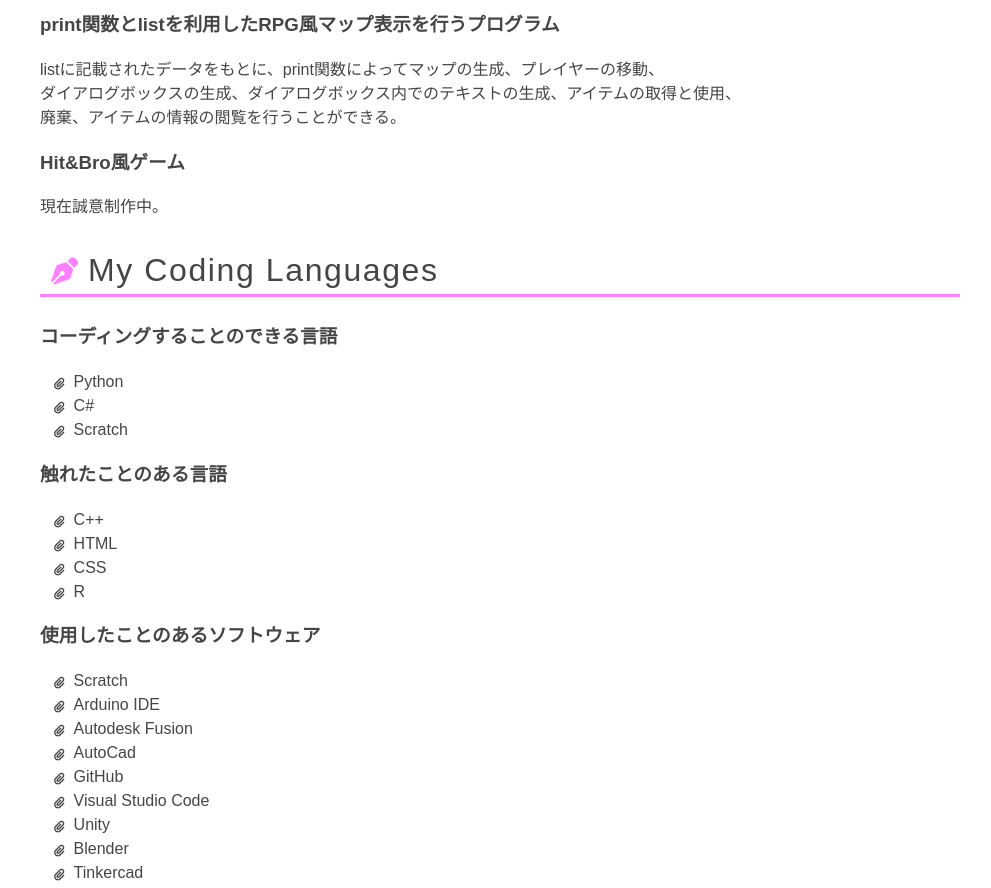
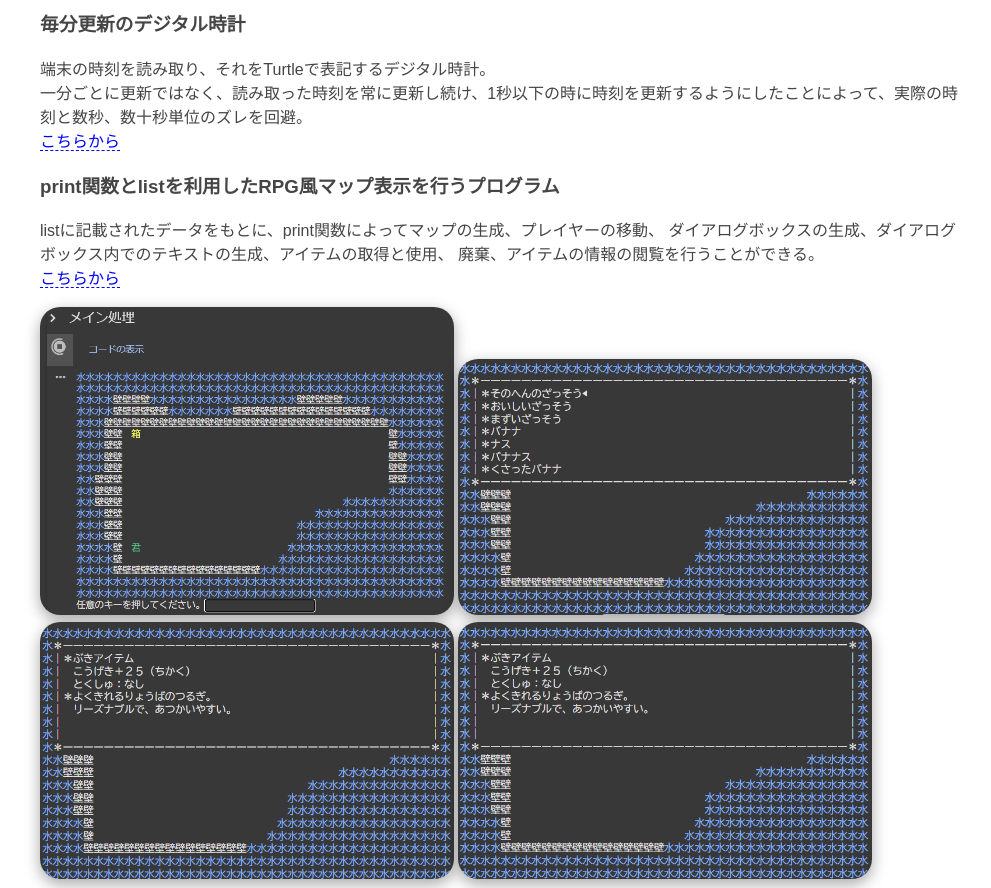
Before and after one commit to Aoi-Morino/MyPortfolio, a plain HTML site: page index.html in a window 1280 px wide. Shown: the part 960-1848 px from the top of the page, without its empty margins (140-1131 px from the left). Drawn offline with Linux system fonts and the light colour scheme; a web font is replaced by a local one.

Commit message:
画像・URL追加

```diff
--- a/index.html
+++ b/index.html
@@ -53,12 +53,25 @@
     </ul>
 
     <h2>Productions</h2>
+    <h3>毎分更新のデジタル時計</h3>
+    <p>
+      端末の時刻を読み取り、それをTurtleで表記するデジタル時計。<br>
+      一分ごとに更新ではなく、読み取った時刻を常に更新し続け、1秒以下の時に時刻を更新するようにしたことによって、実際の時刻と数秒、数十秒単位のズレを回避。<br>
+      <a href="https://colab.research.google.com/drive/1RjmG_wl8ETNjcKdyKQir0XFsY6eia-GW?usp=sharing">こちらから</a>
+    </p>
+
     <h3>print関数とlistを利用したRPG風マップ表示を行うプログラム</h3>
     <p>
-        listに記載されたデータをもとに、print関数によってマップの生成、プレイヤーの移動、<br>
-        ダイアログボックスの生成、ダイアログボックス内でのテキストの生成、アイテムの取得と使用、<br>
-        廃棄、アイテムの情報の閲覧を行うことができる。
+        listに記載されたデータをもとに、print関数によってマップの生成、プレイヤーの移動、
+        ダイアログボックスの生成、ダイアログボックス内でのテキストの生成、アイテムの取得と使用、
+        廃棄、アイテムの情報の閲覧を行うことができる。<br>
+        <a href="https://colab.research.google.com/drive/1gBEqMaUPcsJgtYGEXgsgwz4fSCpFWUq4?usp=sharing">こちらから</a>
     </p>
+
+    <img src="print関数とlistを利用したRPG風マップ表示を行うプログラム1.png" alt="My Icon" width="45%" />
+    <img src="print関数とlistを利用したRPG風マップ表示を行うプログラム2.png" alt="My Icon" width="45%" />
+    <img src="print関数とlistを利用したRPG風マップ表示を行うプログラム3.png" alt="My Icon" width="45%" />
+    <img src="print関数とlistを利用したRPG風マップ表示を行うプログラム4.png" alt="My Icon" width="45%" />
 
     <h3>Hit&Bro風ゲーム</h3>
     <p>
```
Also changed, not shown: ScreenShots/print関数とlistを利用したRPG風マップ表示を行うプログラム1.png (added), ScreenShots/print関数とlistを利用したRPG風マップ表示を行うプログラム2.png (added), ScreenShots/print関数とlistを利用したRPG風マップ表示を行うプログラム3.png (added), ScreenShots/print関数とlistを利用したRPG風マップ表示を行うプログラム4.png (added), print関数とlistを利用したRPG風マップ表示を行うプログラム1.png (added), print関数とlistを利用したRPG風マップ表示を行うプログラム2.png (added), print関数とlistを利用したRPG風マップ表示を行うプログラム3.png (added), print関数とlistを利用したRPG風マップ表示を行うプログラム4.png (added).
